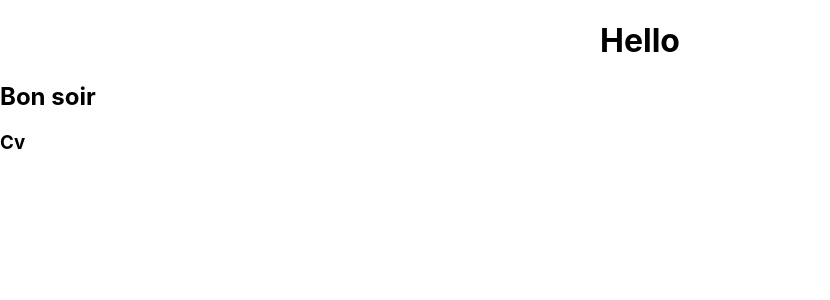
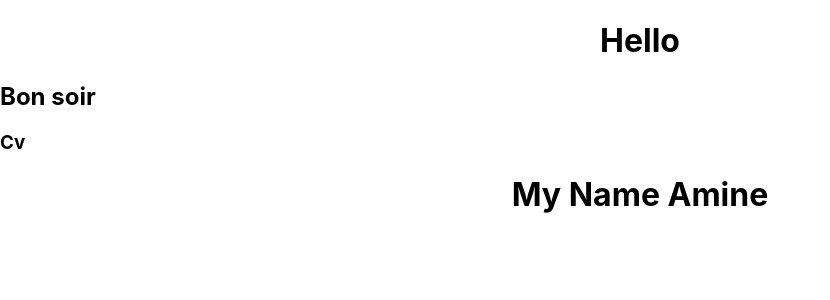
Before and after one commit to medaminenasfi/ecotourisme, a React (Create React App) app: page / in a window 1280 px wide. Shown: the top 300 px of the page, without its empty margins (0-830 px from the left). Built offline with nearby package versions, Linux system fonts and the light colour scheme.

Commit message:
add title

```diff
--- a/src/App.js
+++ b/src/App.js
@@ -4,6 +4,7 @@ function App() {
       <h1 className="title">Hello</h1>
       <h2>Bon soir </h2>
       <h3>Cv</h3>
+      <h1 className="title"  >My Name Amine</h1>
     </>
   );
 }
```
